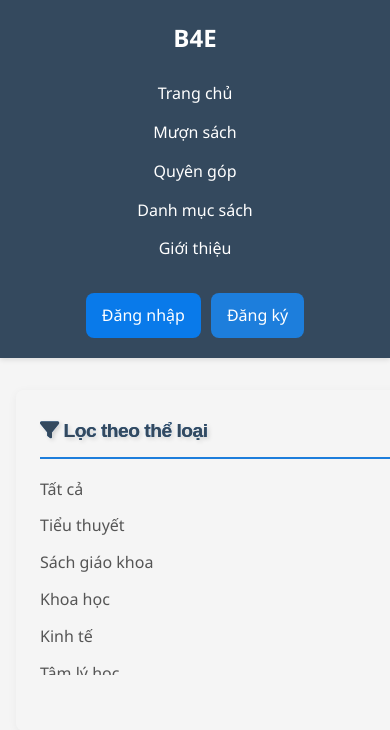
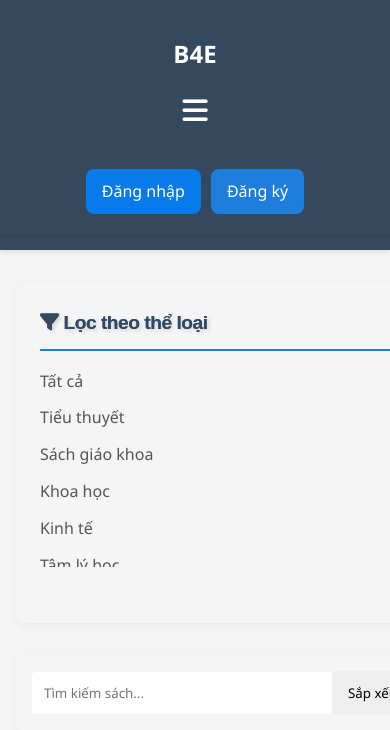
Before and after one commit to Chien2502/B4Eproject, a PHP site: page /src/books.html in a window 390 px wide; the page is wider, and only the part inside the window is pictured. Shown: the top 730 px of that part. Run offline with PHP 8.4, Linux system fonts and the light colour scheme.

Commit message:
Add responsive navigation menu toggle functionality across multiple pages

```diff
--- a/src/books.html
+++ b/src/books.html
@@ -1,5 +1,6 @@
 <!DOCTYPE html>
 <html lang="vi">
+
 <head>
   <meta charset="UTF-8">
   <meta name="viewport" content="width=device-width, initial-scale=1.0">
@@ -10,7 +11,6 @@
   <link href="css/animation.css" rel="stylesheet">
 
   <style>
-
     .catalog-container {
       max-width: 1400px;
       margin: 2rem auto;
@@ -25,7 +25,7 @@
       background: var(--white);
       padding: 1.5rem;
       border-radius: 8px;
-      box-shadow: 0 2px 10px rgba(0,0,0,0.05);
+      box-shadow: 0 2px 10px rgba(0, 0, 0, 0.05);
       height: fit-content;
     }
 
@@ -61,7 +61,8 @@
       color: var(--secondary-color);
     }
 
-    .filter-group input[type="range"], .filter-group input[type="number"] {
+    .filter-group input[type="range"],
+    .filter-group input[type="number"] {
       width: 100%;
     }
 
@@ -77,7 +78,7 @@
       background: var(--white);
       padding: 1rem;
       border-radius: 8px;
-      box-shadow: 0 2px 10px rgba(0,0,0,0.05);
+      box-shadow: 0 2px 10px rgba(0, 0, 0, 0.05);
       margin-bottom: 2rem;
     }
 
@@ -105,16 +106,45 @@
       background-color: var(--white);
       border-radius: 8px;
       overflow: hidden;
-      box-shadow: 0 2px 8px rgba(0,0,0,0.1);
+      box-shadow: 0 2px 8px rgba(0, 0, 0, 0.1);
       transition: transform 0.3s;
     }
-    .book-card:hover { transform: translateY(-5px); }
-    .book-cover { height: 250px; position: relative; }
-    .book-cover img { width: 100%; height: 100%; object-fit: cover; }
-    .book-details { padding: 1rem; }
-    .book-title { font-size: 1rem; font-weight: bold; margin-bottom: 0.5rem; }
-    .book-author { font-size: 0.9rem; color: #666; margin-bottom: 1rem; }
-    .book-actions .btn { width: 100%; text-align: center;}
+
+    .book-card:hover {
+      transform: translateY(-5px);
+    }
+
+    .book-cover {
+      height: 250px;
+      position: relative;
+    }
+
+    .book-cover img {
+      width: 100%;
+      height: 100%;
+      object-fit: cover;
+    }
+
+    .book-details {
+      padding: 1rem;
+    }
+
+    .book-title {
+      font-size: 1rem;
+      font-weight: bold;
+      margin-bottom: 0.5rem;
+    }
+
+    .book-author {
+      font-size: 0.9rem;
+      color: #666;
+      margin-bottom: 1rem;
+    }
+
+    .book-actions .btn {
+      width: 100%;
+      text-align: center;
+    }
 
     /* --- Phân trang --- */
     .pagination {
@@ -123,6 +153,7 @@
       margin-top: 3rem;
       gap: 0.5rem;
     }
+
     .pagination a {
       color: var(--secondary-color);
       padding: 0.75rem 1rem;
@@ -131,7 +162,9 @@
       border-radius: 4px;
       transition: all 0.3s;
     }
-    .pagination a:hover, .pagination a.active {
+
+    .pagination a:hover,
+    .pagination a.active {
       background-color: var(--secondary-color);
       color: var(--white);
       border-color: var(--secondary-color);
@@ -144,6 +177,18 @@
     }
   </style>
 </head>
+
+<script>
+  const toggleBtn = document.getElementById('menu-toggle');
+  const nav = document.querySelector('.nav-links');
+
+  toggleBtn.addEventListener('click', () => nav.classList.toggle('open'));
+
+  /* Đóng menu sau khi chọn link (tùy chọn) */
+  nav.querySelectorAll('a').forEach(link =>
+    link.addEventListener('click', () => nav.classList.remove('open')));
+</script>
+
 <body>
   <header id="main-header"></header>
 
@@ -199,4 +244,5 @@
   <script src="js/book-browser.js"></script>
   <script src="js/main.js"></script>
 </body>
+
 </html>
--- a/src/css/headerfooter.css
+++ b/src/css/headerfooter.css
@@ -255,3 +255,49 @@ footer {
         width: 200px;
     }
 }
+
+.menu-toggle {
+    display: none;
+    background: none;
+    border: none;
+    font-size: 1.8rem;
+    color: #fff;
+    cursor: pointer;
+}
+
+
+.nav-links {
+    transition: max-height 0.4s ease;
+    overflow: hidden;
+}
+
+/* ---------- MOBILE  ≤ 768px ---------- */
+@media (max-width: 768px) {
+    .menu-toggle {
+        display: block;
+        /* hiện nút */
+    }
+
+    .navbar {
+        flex-wrap: wrap;
+    }
+
+    .nav-links {
+        flex-direction: column;
+        width: 100%;
+        text-align: center;
+
+        /* mặc định đóng menu */
+        max-height: 0;
+    }
+
+    .nav-links.open {
+        max-height: 400px;
+    }
+
+    .auth-buttons {
+        margin-top: 10px;
+        width: 100%;
+        justify-content: center;
+    }
+}
--- a/src/layout/header.html
+++ b/src/layout/header.html
@@ -1,7 +1,13 @@
+<header>
   <div class="containerfe navbar">
     <div class="logo">
       <a href="index.html">B4E</a>
     </div>
+
+    <button id="menu-toggle" class="menu-toggle" aria-label="Mở menu">
+      <i class="fas fa-bars"></i>
+    </button>
+
     <ul class="nav-links">
       <li><a href="index.html">Trang chủ</a></li>
       <li><a href="borrow.html">Mượn sách</a></li>
@@ -9,8 +15,10 @@
       <li><a href="books.html">Danh mục sách</a></li>
       <li><a href="about.html">Giới thiệu</a></li>
     </ul>
+
     <div class="auth-buttons">
       <a href="login.html" class="btn btn-outline">Đăng nhập</a>
       <a href="register.html" class="btn">Đăng ký</a>
     </div>
   </div>
+</header>
```
Also changed, not shown: src/AccountManage.html (+11 -0 lines), src/about.html (+12 -0 lines), src/borrow-form.html (+12 -0 lines), src/borrow.html (+13 -3 lines), src/demopage.html (+12 -0 lines), src/donate.html (+12 -0 lines), src/index.html (+12 -0 lines), src/questionsyoumayhave.html (+32 -9 lines). Lines whose indentation alone changed are shown as unchanged.
